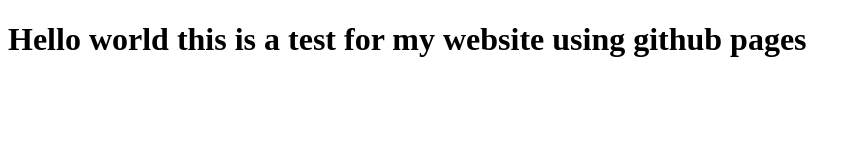
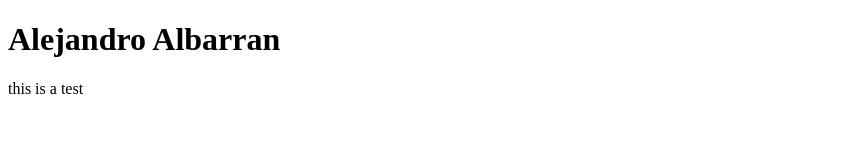
Before and after one commit to AAlejandro8/AAlejandro.github.io, a plain HTML site: page index.html in a window 1280 px wide. Shown: the whole page, without its empty margins (0-861 px from the left). Drawn offline with Linux system fonts and the light colour scheme.

Commit message:
Update index.html

```diff
--- a/index.html
+++ b/index.html
@@ -6,6 +6,7 @@
     <title>Document</title>
 </head>
 <body>
-    <h1>Hello world this is a test for my website using github pages</h1>
+    <h1>Alejandro Albarran</h1>
+    <p>this is a test</p>
 </body>
 </html>
```
